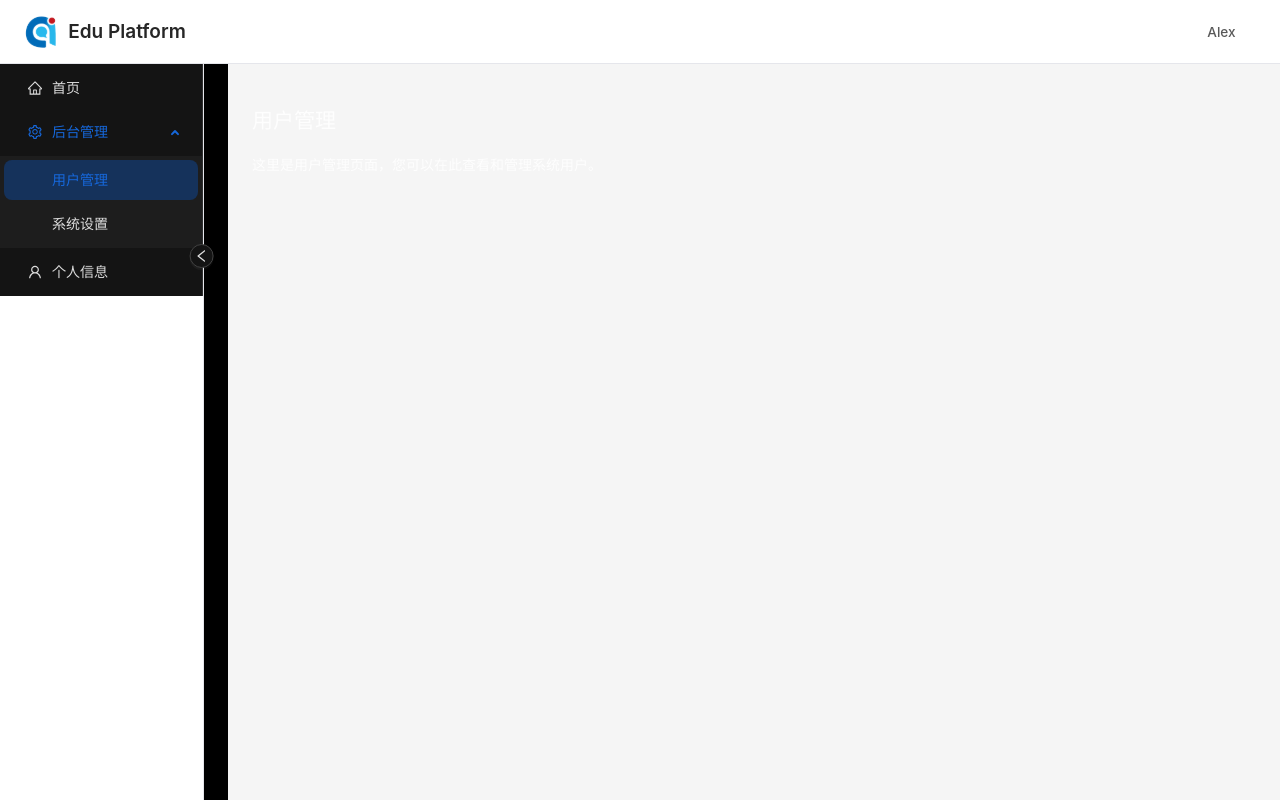
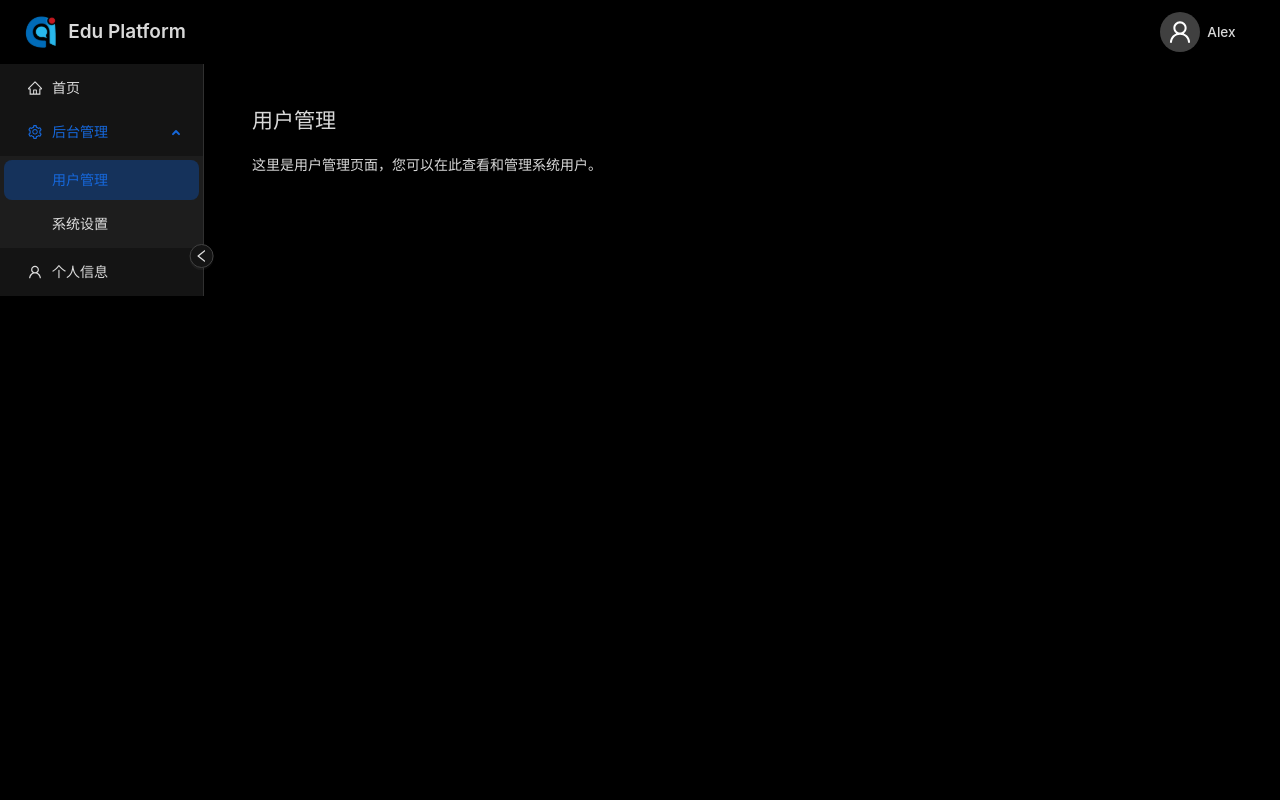
Before and after one commit to yoyobq/edu_platform_antd, a React (Vite) app: page /admin/users in a window 1280 px wide. Built offline with nearby package versions, Linux system fonts and the light colour scheme.

Commit message:
style(style): 使用 Ant Design 变量替换硬编码颜色值
- 将 HeaderBar 和 MainLayout 组件中的硬编码颜色值替换为 Ant Design 的 CSS 变量
- 统一整个应用的色彩样式，便于主题切换和维护

```diff
--- a/src/components/HeaderBar/HeaderBar.module.css
+++ b/src/components/HeaderBar/HeaderBar.module.css
@@ -3,6 +3,7 @@
   justify-content: space-between;
   align-items: center;
   width: 100%;
+  background-color: var(--ant-color-bg);
 }
 
 .left {
@@ -30,7 +31,7 @@
 .title {
   font-size: clamp(1.4rem, 2vw, 1.4rem);
   font-weight: 600;
-  color: #262626;
+  color: var(--ant-color-text); /* 替代 #262626 */
   margin: 0;
 }
 
@@ -49,12 +50,12 @@
 }
 
 .avatarWrapper:hover {
-  background-color: #f5f5f5;
+  background-color: var(--ant-color-fill-secondary); /* 替代 #f5f5f5 */
 }
 
 .userName {
   font-size: 1rem; /* 16px */
   padding-left: 0.5rem; /* 8px */
   font-weight: 500;
-  color: #595959;
+  color: var(--ant-color-text-secondary); /* 替代 #595959 */
 }
--- a/src/layouts/MainLayout.module.css
+++ b/src/layouts/MainLayout.module.css
@@ -13,8 +13,8 @@
   padding: 0 24px;
   display: flex;
   align-items: center;
-  background: #fff;
-  border-bottom: 1px solid #e5e6eb;
+  background-color: var(--ant-color-bg-container);
+  border-bottom: 1px solid var(--ant-color-border-secondary);
   z-index: 10;
   flex-shrink: 0;
 }
@@ -30,8 +30,8 @@
 
 /* 左侧侧边栏 */
 .sider {
-  background: #fff;
-  border-right: 1px solid #e5e6eb;
+  background-color: var(--ant-color-bg-container);
+  border-right: 1px solid var(--ant-color-border-secondary);
   height: 100%;
   z-index: 1;
   flex-shrink: 0;
@@ -45,10 +45,11 @@
   flex: 1;
   overflow: auto;
   padding: 24px;
-  background: #f5f5f5;
+  background-color: var(--ant-color-bg-layout);
   min-height: 0;
 }
 
+/* 收起按钮定位 */
 CollapseTrigger {
   right: -0.7rem;
 }
```
